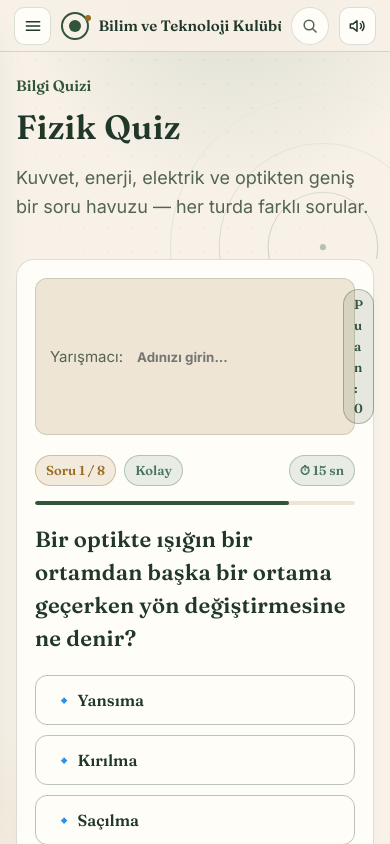
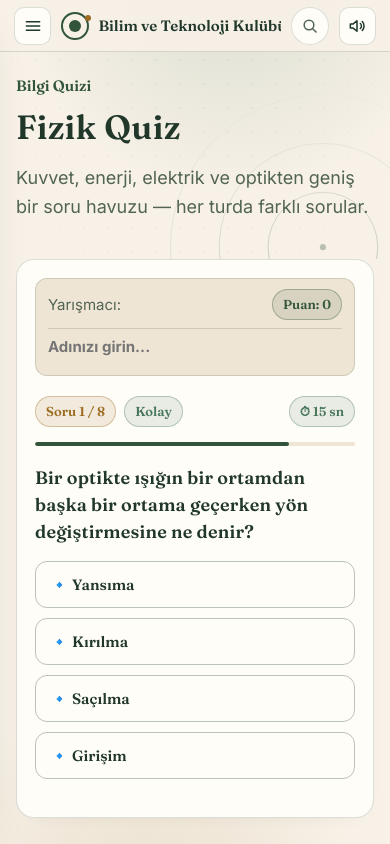
Before and after one commit to betulcini/bilim-kulubu, a SvelteKit app: page /yarismalar/quiz in a window 390 px wide. Shown: the top 844 px of the page. Built offline with nearby package versions, Linux system fonts and the light colour scheme; no server answers.

Commit message:
daha responsive

```diff
--- a/src/routes/+layout.svelte
+++ b/src/routes/+layout.svelte
@@ -143,11 +143,11 @@
 					</a>
 				{/if}
 			</div>
-			<button class="pill-btn" on:click={cycleTheme}>
+			<button class="pill-btn theme-btn" on:click={cycleTheme} aria-label="{themeLabel} tema (değiştirmek için tıkla)" title="{themeLabel} tema">
 				<Icon name={themeIcon} size={17} />
-				<span>{themeLabel} tema</span>
+				<span class="theme-label">{themeLabel} tema</span>
 			</button>
-			<button class="pill-btn" on:click={toggleSound}>
+			<button class="pill-btn sound-pill" on:click={toggleSound}>
 				<Icon name={$soundEnabled ? 'sound-on' : 'sound-off'} size={17} />
 				<span>Ses {$soundEnabled ? 'açık' : 'kapalı'}</span>
 			</button>
@@ -513,5 +513,9 @@
 		nav a :global(svg) { width: 16px; height: 16px; }
 		.sidebar-foot { flex: none; flex-direction: row; gap: 6px; padding: 0; border: 0; }
 		.pill-btn { padding: 8px 10px; white-space: nowrap; }
+		/* Masaüstünde ses düğmesi üst çubukta zaten var; tema düğmesi sadece ikon */
+		.sound-pill { display: none; }
+		.theme-label { display: none; }
+		.theme-btn { padding: 8px 10px; }
 	}
 </style>
--- a/src/routes/+page.svelte
+++ b/src/routes/+page.svelte
@@ -18,7 +18,10 @@
         '/galeri': 'Etkinliklerden fotoğraf ve anılar.',
         '/oneri': 'Kulüple ilgili öneri ve fikirlerini paylaş.',
         '/yarismalar': 'Kulübün düzenlediği Kahoot ve bilgi yarışmaları.',
-        '/oyunlar': 'Bilim temalı mini oyunlar.'
+        '/oyunlar': 'Bilim temalı mini oyunlar.',
+        '/bilim-takvimi': 'Tutulmalar, uzay olayları ve TÜBİTAK yarışma tarihleri tek takvimde.',
+        '/bilim-insanlari': 'Dünyayı değiştiren bilim insanlarının hayatları ve keşifleri.',
+        '/hakkinda-iletisim': 'Kulüp hakkında bilgi ve bize ulaşmanın yolları.'
     };
 
     const quickLinks = navItems
--- a/src/routes/yarismalar/quiz/+page.svelte
+++ b/src/routes/yarismalar/quiz/+page.svelte
@@ -162,15 +162,17 @@
     <div class="bracket-card" style="max-width: 800px; margin: 0 auto;">
 
         <!-- Oyuncu ve Skor Bilgisi -->
-        <div style="margin-bottom: 20px; display: flex; gap: 12px; align-items: center; background: var(--bg-alt); padding: 10px 14px; border-radius: var(--radius-sm); border: 1px solid var(--border);">
-            <span style="font-size: var(--fs-sm); color: var(--text-muted);">Yarışmacı:</span>
-            {#if $user}
-                <span style="font-weight: bold; flex: 1;">{$user.full_name || $user.email}</span>
-                <span class="badge dev">Giriş yapıldı</span>
-            {:else}
-                <input type="text" bind:value={playerName} on:input={() => localStorage.setItem('bilim_kulubu_player_name', playerName)} placeholder="Adınızı girin..." style="background: transparent; border: none; color: var(--text); font-weight: bold; flex: 1; outline: none;" />
-            {/if}
-            <span class="badge live">Puan: {score}</span>
+        <div class="player-bar">
+            <span class="player-label">Yarışmacı:</span>
+            <div class="player-id">
+                {#if $user}
+                    <span class="player-name">{$user.full_name || $user.email}</span>
+                    <span class="badge dev player-badge">Giriş yapıldı</span>
+                {:else}
+                    <input class="player-input" type="text" bind:value={playerName} on:input={() => localStorage.setItem('bilim_kulubu_player_name', playerName)} placeholder="Adınızı girin..." maxlength="30" aria-label="Adınız" />
+                {/if}
+            </div>
+            <span class="badge live player-score">Puan: {score}</span>
         </div>
 
         {#if !isFinished}
@@ -189,13 +191,12 @@
                 <div style="height: 100%; border-radius: 999px; background: {timeLeft <= 5 ? 'var(--danger)' : 'var(--accent)'}; width: {selectedOption === null ? (timeLeft / SORU_SURESI) * 100 : 100}%; transition: width 1s linear;"></div>
             </div>
 
-            <h3 style="margin-bottom: 20px; font-size: var(--fs-lg); line-height: 1.5;">{q.soru}</h3>
+            <h3 class="quiz-question">{q.soru}</h3>
 
             <div style="display: flex; flex-direction: column; gap: 10px; margin-bottom: 20px;">
                 {#each q.secenekler as opt}
                     <button
-                        class="btn {selectedOption === null ? 'btn-ghost' : (opt === q.dogru ? 'btn-primary' : (selectedOption === opt ? 'btn-danger' : 'btn-ghost'))}"
-                        style="padding: 14px 18px; text-align: left; justify-content: flex-start; font-size: var(--fs-base);"
+                        class="btn quiz-option {selectedOption === null ? 'btn-ghost' : (opt === q.dogru ? 'btn-primary' : (selectedOption === opt ? 'btn-danger' : 'btn-ghost'))}"
                         disabled={selectedOption !== null}
                         on:click={() => handleAnswer(opt)}>
                         🔹 {opt}
@@ -222,7 +223,7 @@
 
         {:else}
             <!-- Quiz Bitiş Ekranı -->
-            <div style="text-align: center; padding: 40px 20px;">
+            <div class="finish-box">
                 <div style="font-size: 3.5rem; margin-bottom: 10px;">🏆</div>
                 <h2>Tebrikler, Quizi Tamamladın!</h2>
                 <p style="text-align: center; margin: 15px auto; color: var(--text-muted);">
@@ -235,12 +236,127 @@
                         Bu skor ortak skor tablosuna eklenmedi. <a href="/giris" style="color: var(--accent);">Giriş yaparsan</a> skorların sıralamaya kaydedilir.
                     </p>
                 {/if}
-                <div style="display: flex; justify-content: center; gap: 12px; margin-top: 25px;">
+                <div class="finish-actions">
                     <button class="btn btn-primary" on:click={restartQuiz}>Tekrar Çöz</button>
-                    <a href="/yarismalar" class="btn btn-ghost" style="text-decoration: none;">Yarışmalar Menüsüne Dön</a>
+                    <a href="/yarismalar" class="btn btn-ghost" style="text-decoration: none; text-align: center;">Yarışmalar Menüsüne Dön</a>
                 </div>
             </div>
         {/if}
 
     </div>
 </div>
+
+<style>
+    .player-bar {
+        display: flex;
+        align-items: center;
+        gap: 8px 12px;
+        margin-bottom: 20px;
+        padding: 10px 14px;
+        background: var(--bg-alt);
+        border: 1px solid var(--border);
+        border-radius: var(--radius-sm);
+    }
+    .player-label {
+        flex: none;
+        font-size: var(--fs-sm);
+        color: var(--text-muted);
+    }
+    .player-id {
+        flex: 1 1 0;
+        min-width: 0;
+        display: flex;
+        align-items: center;
+        gap: 10px;
+    }
+    .player-name {
+        flex: 1;
+        min-width: 0;
+        font-weight: bold;
+        overflow: hidden;
+        text-overflow: ellipsis;
+        white-space: nowrap;
+    }
+    .player-input {
+        flex: 1;
+        width: 100%;
+        min-width: 0;
+        padding: 0;
+        background: transparent;
+        border: none;
+        outline: none;
+        color: var(--text);
+        font: inherit;
+        font-weight: bold;
+    }
+    .player-badge,
+    .player-score {
+        flex: none;
+        white-space: nowrap;
+    }
+
+    .quiz-question {
+        margin-bottom: 20px;
+        font-size: var(--fs-lg);
+        line-height: 1.5;
+        overflow-wrap: anywhere;
+    }
+    .quiz-option {
+        padding: 14px 18px;
+        text-align: left;
+        justify-content: flex-start;
+        font-size: var(--fs-base);
+        line-height: 1.4;
+        overflow-wrap: anywhere;
+    }
+
+    .finish-box {
+        text-align: center;
+        padding: 40px 20px;
+    }
+    .finish-actions {
+        display: flex;
+        flex-wrap: wrap;
+        justify-content: center;
+        gap: 12px;
+        margin-top: 25px;
+    }
+
+    @media (max-width: 520px) {
+        /* Üst satır: Yarışmacı ........ Puan / alt satır: ad alanı tam genişlik */
+        .player-bar {
+            flex-wrap: wrap;
+            padding: 10px 12px;
+        }
+        .player-label {
+            order: 1;
+            flex: 1;
+        }
+        .player-score {
+            order: 2;
+        }
+        .player-id {
+            order: 3;
+            flex: 1 1 100%;
+        }
+        .player-input {
+            padding: 6px 0;
+            border-top: 1px solid var(--border);
+            font-size: var(--fs-sm);
+        }
+        .quiz-question {
+            font-size: var(--fs-md);
+            margin-bottom: 16px;
+        }
+        .quiz-option {
+            padding: 12px 14px;
+            font-size: var(--fs-sm);
+        }
+        .finish-box {
+            padding: 24px 4px;
+        }
+        .finish-actions .btn {
+            flex: 1 1 100%;
+        }
+    }
+</style>
```
